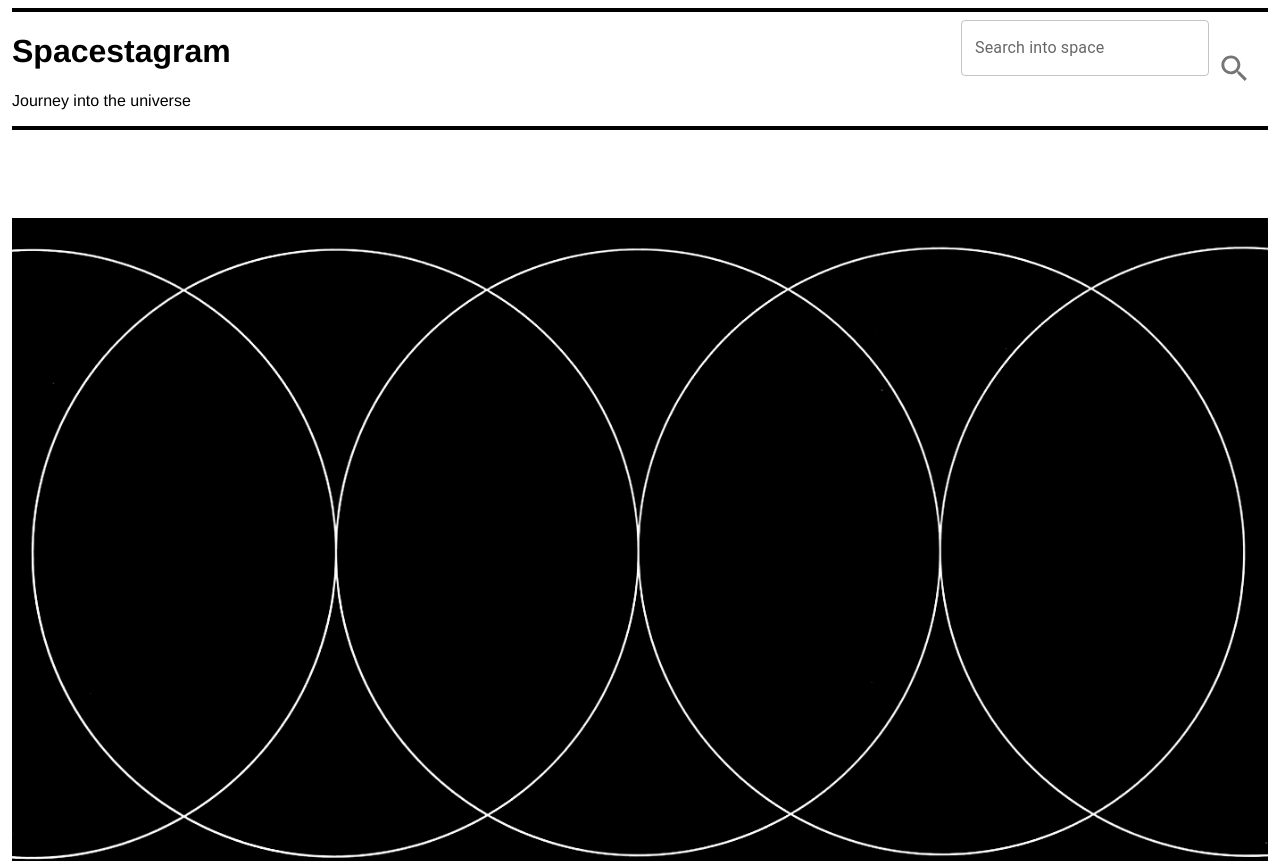
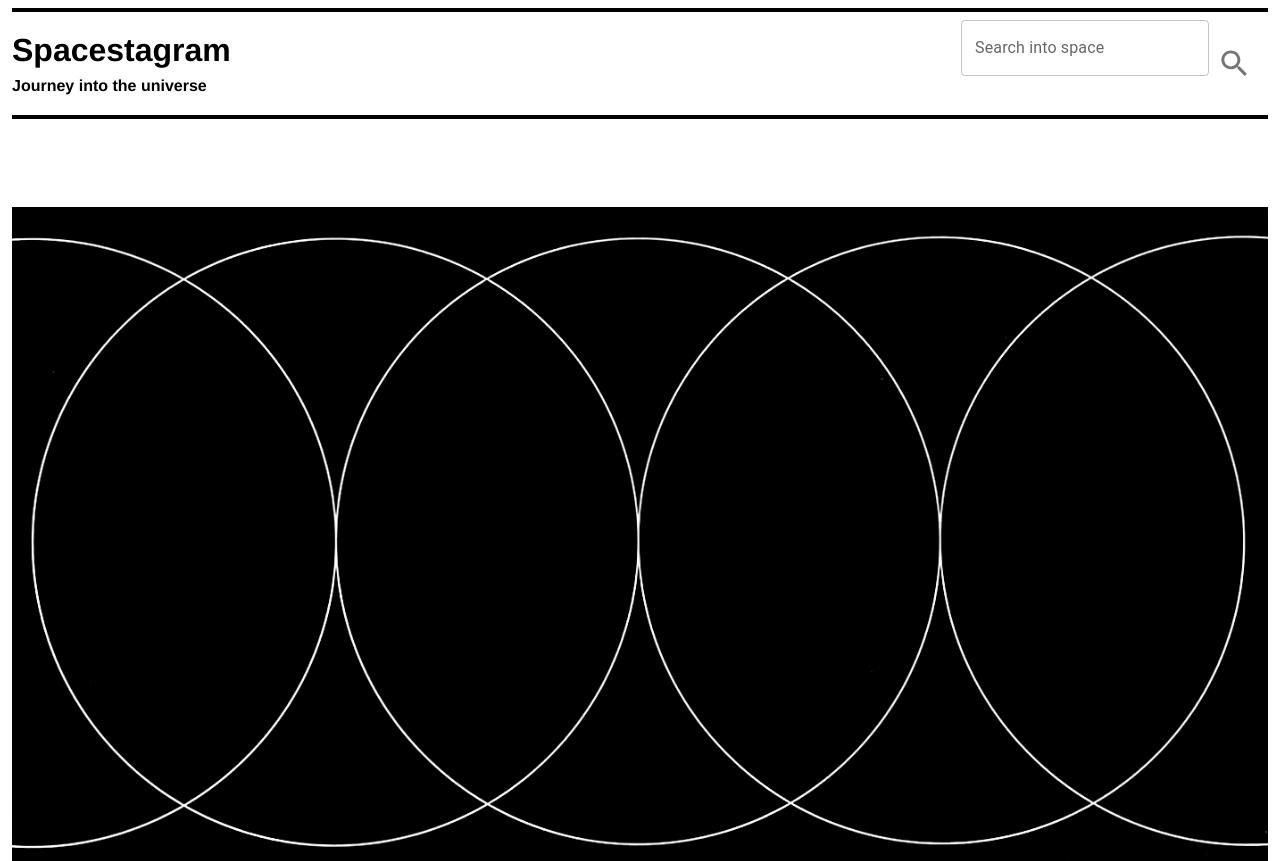
Before and after one commit to ocnerol/spacestagram, a React (Create React App) app: page / in a window 1280 px wide. Shown: the top 861 px of the page. Built offline with nearby package versions, Linux system fonts and the light colour scheme.

Commit message:
add margins and normalize font-weight

```diff
--- a/src/components/Header/Header.css
+++ b/src/components/Header/Header.css
@@ -8,5 +8,15 @@ header {
   border-width: 4px;
   border-left: none;
   border-right: none;
+}
 
+#app-title {
+  display: flex;
+  flex-direction: column;
+  margin: 1rem 0rem;
 }
+
+#app-title > * {
+  margin: 0.25rem 0rem;
+  font-weight: 600;
+}
```
